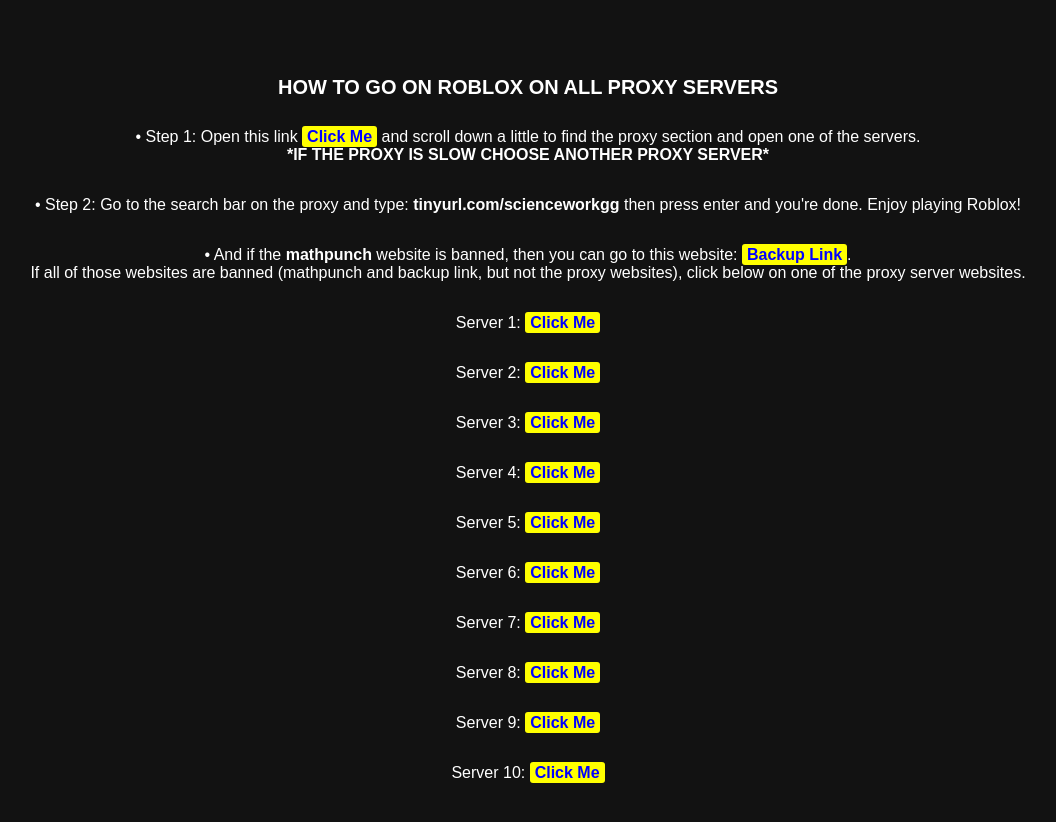
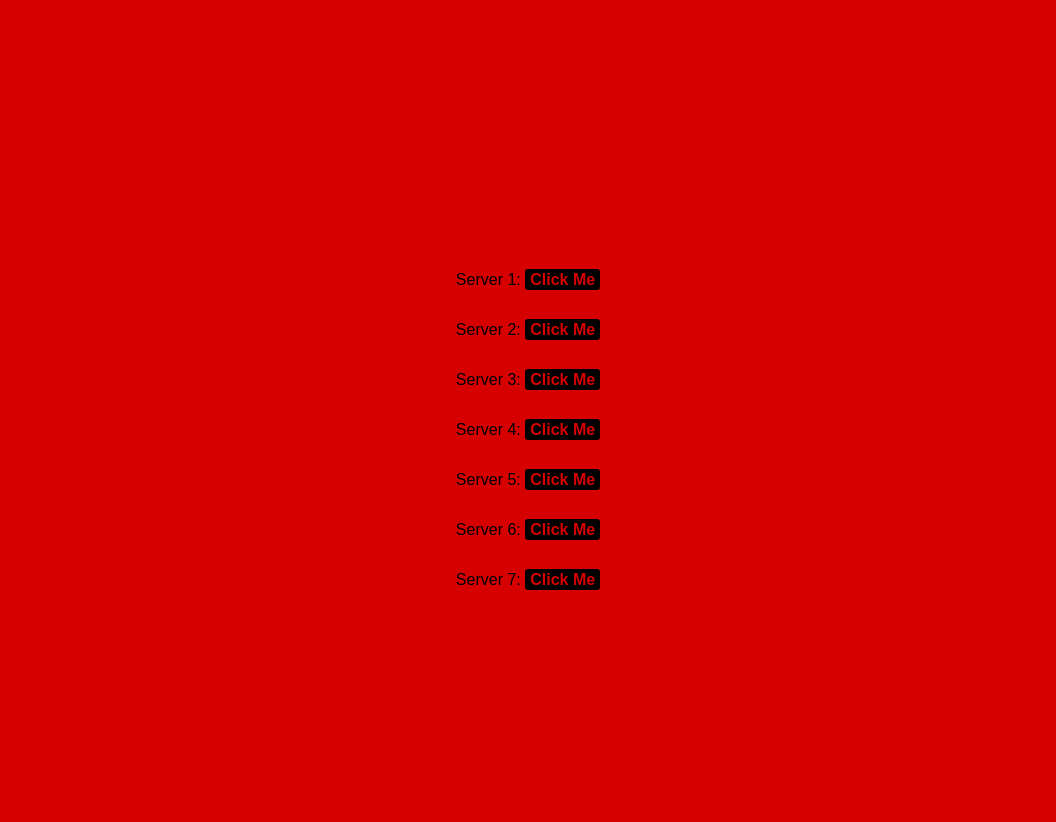
Before and after one commit to hydrasearch/allsites, a plain HTML site: page index.html in a window 1280 px wide. Shown: the whole page, without its empty margins (112-1168 px from the left). Drawn offline with Linux system fonts and the light colour scheme.

Commit message:
Update index.html

```diff
--- a/index.html
+++ b/index.html
@@ -3,11 +3,11 @@
 <head>
     <meta charset="UTF-8">
     <meta name="viewport" content="width=device-width, initial-scale=1.0">
-    <title>Roblox</title>
+    <title>Servers</title>
     <style>
         body {
-            background-color: #121212;
-            color: white;
+            background-color: #D60000;
+            color: #000000;
             font-family: Arial, sans-serif;
             display: flex;
             flex-direction: column;
@@ -19,15 +19,11 @@
             padding-top: 30px;
         }
 
-        h1 {
-            font-size: 20px;
-        }
-
         a {
-            color: blue;
+            color: #D60000;
             font-weight: bold;
             text-decoration: none;
-            background-color: yellow;
+            background-color: #000000;
             padding: 2px 5px;
             border-radius: 3px;
         }
@@ -38,21 +34,12 @@
     </style>
 </head>
 <body>
-    <h1>HOW TO GO ON ROBLOX ON ALL PROXY SERVERS</h1>
-    <p>• Step 1: Open this link <a href="https://mathpunch.github.io" target="_blank">Click Me</a> and scroll down a little to find the proxy section and open one of the servers. <br><strong>*IF THE PROXY IS SLOW CHOOSE ANOTHER PROXY SERVER*</strong></p>
-    <p>• Step 2: Go to the search bar on the proxy and type: <strong>tinyurl.com/scienceworkgg</strong> then press enter and you're done. Enjoy playing Roblox!</p>
-    <p>• And if the <strong>mathpunch</strong> website is banned, then you can go to this website: <a href="https://extramath.github.io" target="_blank">Backup Link</a>. <br>If all of those websites are banned (mathpunch and backup link, but not the proxy websites), click below on one of the proxy server websites.</p>
-
-    <p>Server 1: <a href="http://campus.rocketpride.com" target="_blank">Click Me</a></p>
-    <p>Server 2: <a href="http://classroom.rocketpride.com" target="_blank">Click Me</a></p>
-    <p>Server 3: <a href="http://library.rocketpride.com" target="_blank">Click Me</a></p>
-    <p>Server 4: <a href="http://portal.rocketpride.com" target="_blank">Click Me</a></p>
-    <p>Server 5: <a href="http://scholar.rocketpride.com" target="_blank">Click Me</a></p>
-    <p>Server 6: <a href="http://academy.rocketpride.com" target="_blank">Click Me</a></p>
-    <p>Server 7: <a href="http://learn.rocketpride.com" target="_blank">Click Me</a></p>
-    <p>Server 8: <a href="http://projects.rocketpride.com" target="_blank">Click Me</a></p>
-    <p>Server 9: <a href="http://resources.rocketpride.com" target="_blank">Click Me</a></p>
-    <p>Server 10: <a href="http://studyhub.rocketpride.com" target="_blank">Click Me</a></p>
-
+    <p>Server 1: <a href="https://hydrasearch.github.io" target="_blank">Click Me</a></p>
+    <p>Server 2: <a href="https://oklahomastateschools.github.io" target="_blank">Click Me</a></p>
+    <p>Server 3: <a href="https://easyhydra.com" target="_blank">Click Me</a></p>
+    <p>Server 4: <a href="https://mathpunch.net" target="_blank">Click Me</a></p>
+    <p>Server 5: <a href="https://mathpunchproxy.netlify.app" target="_blank">Click Me</a></p>
+    <p>Server 6: <a href="https://oklahomastateschools.vercel.app" target="_blank">Click Me</a></p>
+    <p>Server 7: <a href="https://mathpunchproxy.pages.dev" target="_blank">Click Me</a></p>
 </body>
 </html>
```
